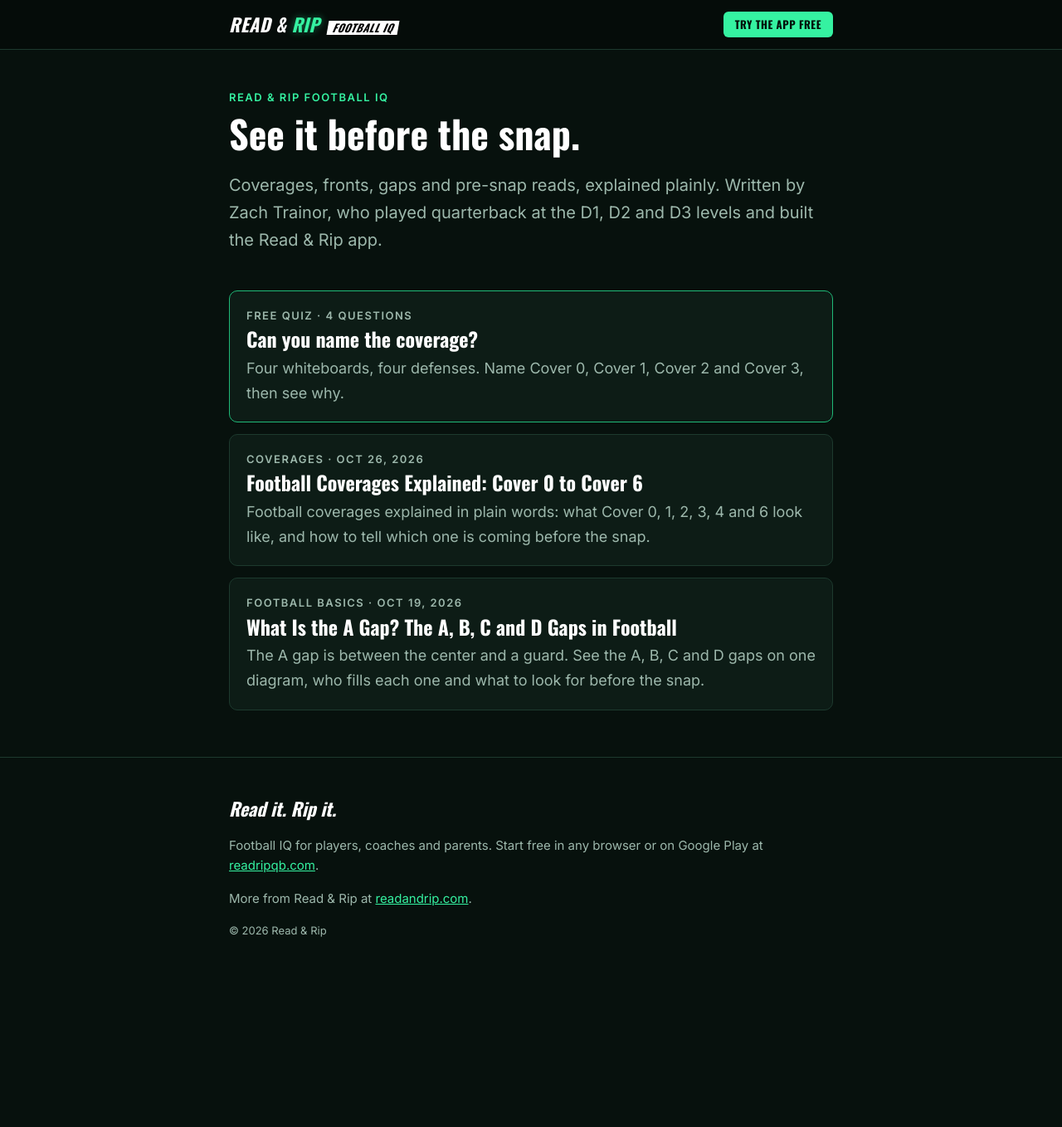
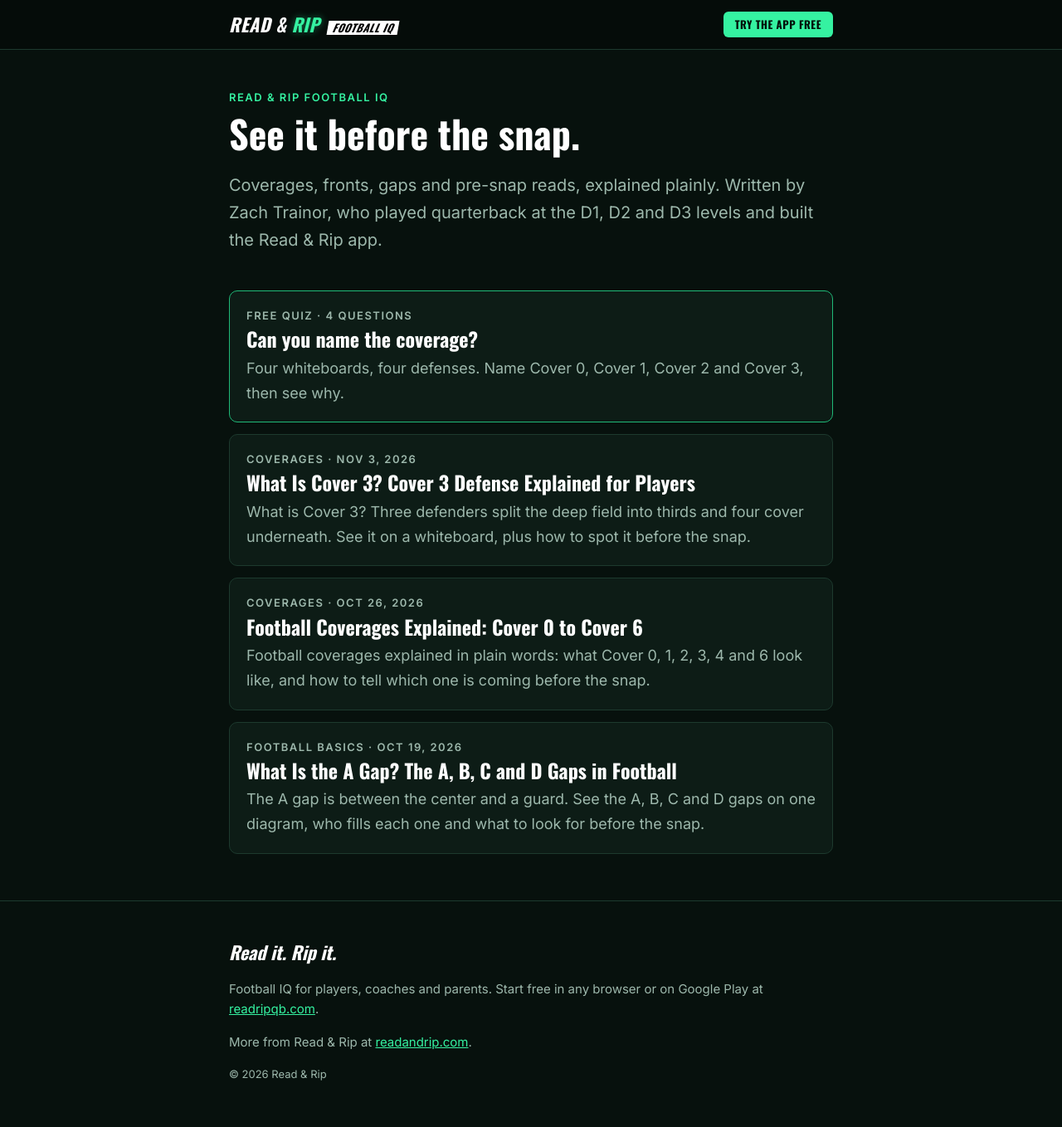
Before and after one commit to ReadandRipQB/readandrip-learn, a Jekyll site: the page built from index.html, in a window 1280 px wide. Shown: the whole page at 83% size. Built offline with Jekyll 4.4.1, drawn with Linux system fonts in a browser that asks for light colours; before the commit the page ends 1185 px from its top, so only the background shows below that.

Commit message:
Article: What Is Cover 3? Cover 3 Defense Explained for Players
Co-Authored-By: Claude Opus 5.5 <noreply@anthropic.com>
Claude-Session: https://claude.ai/code/session_01FgCFT5XXfXnrXNk15gxbuR

```diff
--- a/_posts/2026-10-26-football-coverages-explained.md
+++ b/_posts/2026-10-26-football-coverages-explained.md
@@ -78,6 +78,8 @@ In Cover 2 the two safeties split the deep part of the field in half. The corner
 
 In Cover 3 three defenders split the deep field into thirds: the free safety takes the middle and each corner takes a sideline third. Four players cover underneath. On my board, the strong safety and the nickel take curl to flat on the outside, and the two linebackers take the hook and curl zones in the middle.
 
+For the full breakdown with the whiteboard, see [What is Cover 3?]({{ '/what-is-cover-3/' | relative_url }}).
+
 **The hole:** the flats and the seams. With four underneath, there's room short to the outside and in the space between the deep defenders.
 
 **Before the snap:** one high safety, and corners playing off the receiver who back up when the ball is snapped instead of turning to run with him.
--- /dev/null
+++ b/_posts/2026-11-03-what-is-cover-3.md
@@ -0,0 +1,117 @@
+---
+title: "What Is Cover 3? Cover 3 Defense Explained for Players"
+description: "What is Cover 3? Three defenders split the deep field into thirds and four cover underneath. See it on a whiteboard, plus how to spot it before the snap."
+category: Coverages
+author: Zach Trainor
+---
+
+What is Cover 3? It's a zone defense where three players split the deep part of the field into thirds and four players cover the short and middle zones underneath. It's one of the most common coverages a young quarterback will see, so it's the first one worth learning cold.
+
+Here's how I draw it on the board, where the holes are, and how to tell it's coming before the ball is snapped.
+
+## What is Cover 3: three deep, four under
+
+The number in the name tells you how many defenders play deep. In Cover 3, that's three:
+
+- **The free safety** takes the deep middle third.
+- **Each corner** takes the deep third on his side, from the sideline in.
+
+That leaves four defenders underneath. On my board:
+
+- **The nickel and the strong safety** play **curl-flat**. They cover the area from the curl out to the flat.
+- **The Will and the Mike** play **hook-curl**. They take the middle of the field underneath, from the hook out to the curl.
+
+The other four, the defensive line, rush the quarterback.
+
+<figure>
+<svg viewBox="0 0 400 300" role="img" aria-label="Cover 3 on a whiteboard: the free safety and both corners drop to deep thirds, the nickel and strong safety play curl-flat, and the Will and Mike play hook-curl" style="width:100%;height:auto;background:#0d1c16;border:1px solid #1d3a2e;border-radius:10px">
+<defs><marker id="c3a" viewBox="0 0 10 10" refX="8" refY="5" markerWidth="6" markerHeight="6" orient="auto-start-reverse"><path d="M0 0 L10 5 L0 10 z" fill="#35f2a1"/></marker></defs>
+<line x1="8" y1="246" x2="392" y2="246" stroke="#9db8ac" stroke-opacity=".35" stroke-width="2" stroke-dasharray="4 6"/>
+<g fill="none" stroke="#e8f3ee" stroke-width="2.4">
+<circle cx="150" cy="256" r="9"/>
+<circle cx="175" cy="256" r="9"/>
+<circle cx="225" cy="256" r="9"/>
+<circle cx="250" cy="256" r="9"/>
+<rect x="191" y="247" width="18" height="18"/><path d="M191 247 l18 18 M209 247 l-18 18"/></g>
+<text x="38" y="262" text-anchor="middle" font-family="Oswald, Impact, sans-serif" font-size="17" font-weight="700" fill="#e8f3ee">X</text>
+<text x="108" y="262" text-anchor="middle" font-family="Oswald, Impact, sans-serif" font-size="17" font-weight="700" fill="#e8f3ee">H</text>
+<text x="292" y="262" text-anchor="middle" font-family="Oswald, Impact, sans-serif" font-size="17" font-weight="700" fill="#e8f3ee">Y</text>
+<text x="362" y="262" text-anchor="middle" font-family="Oswald, Impact, sans-serif" font-size="17" font-weight="700" fill="#e8f3ee">Z</text>
+<text x="200" y="294" text-anchor="middle" font-family="Oswald, Impact, sans-serif" font-size="15" font-weight="700" fill="#e8f3ee">QB</text>
+<text x="232" y="294" text-anchor="middle" font-family="Oswald, Impact, sans-serif" font-size="17" font-weight="700" fill="#e8f3ee">T</text>
+<text x="142" y="232" text-anchor="middle" font-family="Oswald, Impact, sans-serif" font-size="17" font-weight="700" fill="#9db8ac">E</text>
+<text x="180" y="232" text-anchor="middle" font-family="Oswald, Impact, sans-serif" font-size="15" font-weight="700" fill="#9db8ac">DT</text>
+<text x="220" y="232" text-anchor="middle" font-family="Oswald, Impact, sans-serif" font-size="15" font-weight="700" fill="#9db8ac">DT</text>
+<text x="258" y="232" text-anchor="middle" font-family="Oswald, Impact, sans-serif" font-size="17" font-weight="700" fill="#9db8ac">E</text>
+<line x1="38" y1="202" x2="48" y2="78" stroke="#35f2a1" stroke-width="2" marker-end="url(#c3a)"/>
+<text x="48" y="70" text-anchor="middle" font-family="Inter, sans-serif" font-size="9.5" font-weight="600" letter-spacing=".5" fill="#35f2a1">DEEP 1/3</text>
+<line x1="200" y1="150" x2="200" y2="78" stroke="#35f2a1" stroke-width="2" marker-end="url(#c3a)"/>
+<text x="200" y="70" text-anchor="middle" font-family="Inter, sans-serif" font-size="9.5" font-weight="600" letter-spacing=".5" fill="#35f2a1">DEEP 1/3</text>
+<line x1="362" y1="202" x2="352" y2="78" stroke="#35f2a1" stroke-width="2" marker-end="url(#c3a)"/>
+<text x="352" y="70" text-anchor="middle" font-family="Inter, sans-serif" font-size="9.5" font-weight="600" letter-spacing=".5" fill="#35f2a1">DEEP 1/3</text>
+<line x1="108" y1="196" x2="84" y2="184" stroke="#35f2a1" stroke-width="2" marker-end="url(#c3a)"/>
+<text x="84" y="176" text-anchor="middle" font-family="Inter, sans-serif" font-size="9.5" font-weight="600" letter-spacing=".5" fill="#35f2a1">CURL-FLAT</text>
+<line x1="292" y1="194" x2="316" y2="184" stroke="#35f2a1" stroke-width="2" marker-end="url(#c3a)"/>
+<text x="316" y="176" text-anchor="middle" font-family="Inter, sans-serif" font-size="9.5" font-weight="600" letter-spacing=".5" fill="#35f2a1">CURL-FLAT</text>
+<line x1="164" y1="190" x2="146" y2="166" stroke="#35f2a1" stroke-width="2" marker-end="url(#c3a)"/>
+<text x="146" y="158" text-anchor="middle" font-family="Inter, sans-serif" font-size="9.5" font-weight="600" letter-spacing=".5" fill="#35f2a1">HOOK-CURL</text>
+<line x1="236" y1="190" x2="254" y2="166" stroke="#35f2a1" stroke-width="2" marker-end="url(#c3a)"/>
+<text x="254" y="158" text-anchor="middle" font-family="Inter, sans-serif" font-size="9.5" font-weight="600" letter-spacing=".5" fill="#35f2a1">HOOK-CURL</text>
+<text x="38" y="218" text-anchor="middle" font-family="Oswald, Impact, sans-serif" font-size="17" font-weight="700" fill="#ffffff">C</text>
+<text x="200" y="166" text-anchor="middle" font-family="Oswald, Impact, sans-serif" font-size="15" font-weight="700" fill="#ffffff">FS</text>
+<text x="362" y="218" text-anchor="middle" font-family="Oswald, Impact, sans-serif" font-size="17" font-weight="700" fill="#ffffff">C</text>
+<text x="108" y="212" text-anchor="middle" font-family="Oswald, Impact, sans-serif" font-size="17" font-weight="700" fill="#ffffff">N</text>
+<text x="292" y="210" text-anchor="middle" font-family="Oswald, Impact, sans-serif" font-size="15" font-weight="700" fill="#ffffff">SS</text>
+<text x="164" y="206" text-anchor="middle" font-family="Oswald, Impact, sans-serif" font-size="17" font-weight="700" fill="#ffffff">W</text>
+<text x="236" y="206" text-anchor="middle" font-family="Oswald, Impact, sans-serif" font-size="17" font-weight="700" fill="#ffffff">M</text>
+</svg>
+<figcaption>Cover 3 on the whiteboard. The free safety and both corners drop to deep thirds. The nickel and strong safety play curl-flat, and the Will and Mike play hook-curl.</figcaption>
+</figure>
+
+Everyone in Cover 3 is covering a spot on the field, not a man. That's what makes it a zone.
+
+## Why defenses love it
+
+Cover 3 keeps three defenders deep, so it's hard to throw over the top of. And because only one safety lives in the middle of the field, the other safety is free to come down closer to the line. That puts an extra defender near the box to help against the run.
+
+That's the trade: Cover 3 is good against the run and the deep ball, and it gives up space underneath.
+
+## Where the holes are
+
+Every coverage leaves something open. In Cover 3:
+
+- **The flats.** Two curl-flat defenders have to cover a lot of grass. If one stays on the curl, the flat behind him is open. If he jumps the flat, the curl opens up.
+- **The seams.** Three deep defenders are covering four possible vertical routes. The spaces between the deep thirds, the seams, are where that shows.
+
+A quarterback who knows those two spots has an answer against Cover 3 on every snap.
+
+## How to spot Cover 3 before the snap
+
+1. **Count the safeties.** One safety deep in the middle of the field (one high) means Cover 3 or Cover 1. Two high usually means something else.
+2. **Look at the corners.** In Cover 3 the corners usually line up off the receiver and back up at the snap instead of turning to run with him.
+3. **Look at the eyes.** In man coverage, defenders are looking at the receivers they're covering.
+4. **Use motion.** Send a receiver across the formation. If a defender runs with him, think man (Cover 1). If the defenders shift over and nobody follows him, think zone (Cover 3).
+
+One warning: defenses disguise it. A defense can show two high safeties and spin one down at the snap. Your pre-snap read tells you where to look, and the snap tells you whether you were right.
+
+## Cover 3 vs Cover 1
+
+Both show one high safety, so they can look the same before the snap. The difference is what everyone else does. In Cover 1, every defender in coverage is following a receiver. In Cover 3, they're dropping to spots on the field. Motion and the defenders' eyes are the fastest way to tell them apart.
+
+For the full picture of Cover 0 through Cover 6, read [Football Coverages Explained]({{ '/football-coverages-explained/' | relative_url }}). To test yourself right now, take the free [coverage quiz]({{ '/coverage-quiz/' | relative_url }}). Cover 3 is one of the four whiteboards.
+
+## FAQ
+
+### Is Cover 3 man or zone?
+
+Zone. All seven defenders in coverage are responsible for an area of the field, not a receiver.
+
+### How many defenders are deep in Cover 3?
+
+Three: the free safety in the middle third and the two corners in the outside thirds.
+
+### What's the difference between Cover 2 and Cover 3?
+
+Cover 2 has two deep safeties splitting the field in half. Cover 3 has three deep defenders splitting it in thirds. Before the snap, Cover 2 usually shows two high safeties and Cover 3 usually shows one.
+
+See it before the snap. Read & Rip teaches every coverage one picture at a time, then asks you to call it on every snap in Season Mode. Try Read & Rip free in any browser or on Google Play.
```
